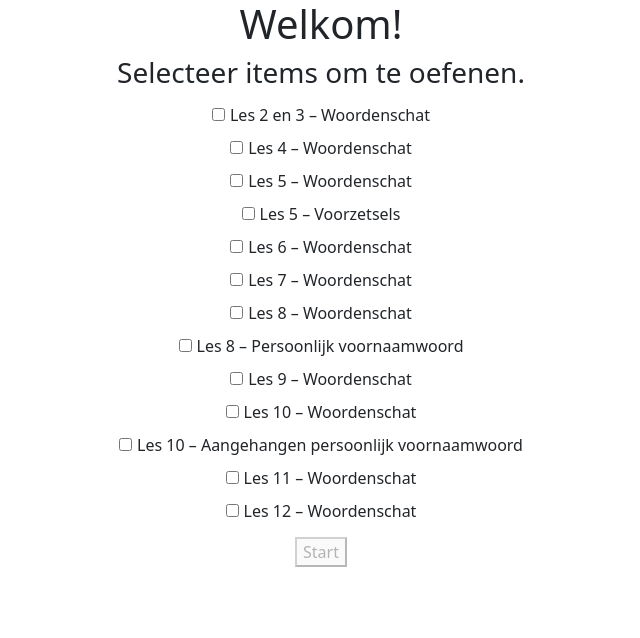
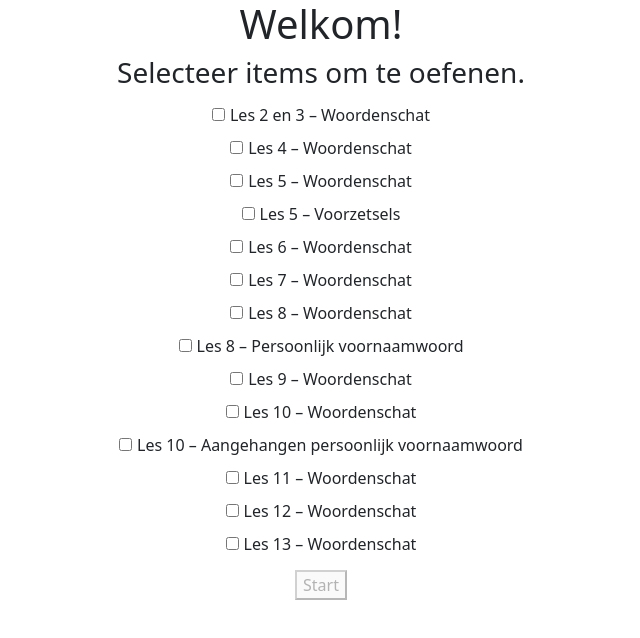
Before and after one commit to wilcomuit/bijbels-hebreeuws, a Vue app: page / in a window 1280 px wide. Shown: the top 638 px of the page, without its empty margins (319-959 px from the left). Built offline with nearby package versions, Linux system fonts and the light colour scheme.

Commit message:
Added lesson 13

```diff
--- a/src/lessons/_lessonList.ts
+++ b/src/lessons/_lessonList.ts
@@ -11,6 +11,7 @@ import lesson11Vocabulary from '@/lessons/lesson11/vocabulary'
 import lesson10AttachedPersonalPronouns from '@/lessons/lesson10/attachedPersonalPronouns'
 import lesson12Vocabulary from '@/lessons/lesson12/vocabulary'
 import lesson5Prepositions from '@/lessons/lesson5/prepositions'
+import lesson13Vocabulary from '@/lessons/lesson13/vocabulary'
 
 export default function lessonList() {
   return [
@@ -27,5 +28,6 @@ export default function lessonList() {
     lesson10AttachedPersonalPronouns,
     lesson11Vocabulary,
     lesson12Vocabulary,
+    lesson13Vocabulary
   ]
 }
--- /dev/null
+++ b/src/lessons/lesson13/vocabulary.ts
@@ -0,0 +1,185 @@
+const questions: Array<QuestionType> = [
+  {
+    question: 'אֵת',
+    answers: ['bij', 'met'],
+    type: 'woordenschat'
+  },
+  {
+    question: 'בּדל',
+    answers: ['hij scheidde zich af', 'hij zonderde zich af', 'hij werd afgezonderd'],
+    type: 'woordenschat'
+  },
+  {
+    question: 'בָּנָה',
+    answers: ['hij bouwde', 'hij hield in stand', 'hij bouwde weer op'],
+    type: 'woordenschat'
+  },
+  {
+    question: 'בּקשׁ',
+    answers: ['hij zocht', 'hij vroeg', 'hij eiste', 'hij eiste op'],
+    type: 'woordenschat'
+  },
+  {
+    question: 'בַּרְזֶל',
+    answers: ['ijzer'],
+    type: 'woordenschat'
+  },
+  {
+    question: 'דּבר',
+    answers: ['hij sprak'],
+    type: 'woordenschat'
+  },
+  {
+    question: 'זָכָר',
+    answers: ['man', 'mannelijk'],
+    type: 'woordenschat'
+  },
+  {
+    question: 'כֹּהֵן',
+    answers: ['priester'],
+    type: 'woordenschat'
+  },
+  {
+    question: 'כֶּרֶם',
+    answers: ['wijngaard'],
+    type: 'woordenschat'
+  },
+  {
+    question: 'כָּרַת',
+    answers: ['hij sneed af', 'hij sloot een verbond'],
+    type: 'woordenschat'
+  },
+  {
+    question: 'מִין',
+    answers: ['soort'],
+    type: 'woordenschat'
+  },
+  {
+    question: 'מִלְחָמָה',
+    answers: ['oorlog', 'strijd'],
+    type: 'woordenschat'
+  },
+  {
+    question: 'נְחֹשֶׁת',
+    answers: ['koper', 'brons'],
+    type: 'woordenschat'
+  },
+  {
+    question: 'נְקֵבָה',
+    answers: ['vrouw', 'vrouwelijk'],
+    type: 'woordenschat'
+  },
+  {
+    question: 'עָנָן',
+    answers: ['wolk', 'wolkendek'],
+    type: 'woordenschat'
+  },
+  {
+    question: 'פַּר',
+    answers: ['jonge stier', 'var'],
+    type: 'woordenschat'
+  },
+  {
+    question: 'קֶרֶב',
+    answers: ['binnenste'],
+    type: 'woordenschat'
+  },
+  {
+    question: 'אַיִל',
+    answers: ['ram'],
+    type: 'woordenschat'
+  },
+  {
+    question: 'בּוֹא',
+    answers: ['hij kwam', 'hij trad in', 'hij ging in', 'hij ging onder', 'hij kwam binnen'],
+    type: 'woordenschat'
+  },
+  {
+    question: 'זָכַר',
+    answers: ['hij herinnerde zich', 'hij dacht aan'],
+    type: 'woordenschat'
+  },
+  {
+    question: 'חָיָה',
+    answers: ['hij leefde', 'hij leefde op', 'hij herstelde'],
+    type: 'woordenschat'
+  },
+  {
+    question: 'מָשַׁל',
+    answers: ['hij heersde'],
+    type: 'woordenschat'
+  },
+  {
+    question: 'עֶבֶד',
+    answers: ['dienaar', 'knecht', 'slaaf'],
+    type: 'woordenschat'
+  },
+  {
+    question: 'עָבַר',
+    answers: ['hij stroomde over', 'hij ging voorbij', 'hij ging langs', 'hij ging verder', 'hij stak over'],
+    type: 'woordenschat'
+  },
+  {
+    question: 'עוֹלָם',
+    answers: ['eeuwigheid'],
+    type: 'woordenschat'
+  },
+  {
+    question: 'קוּם',
+    answers: ['hij stond op', 'hij kwam overeind'],
+    type: 'woordenschat'
+  },
+  {
+    question: 'שָׂפָה',
+    answers: ['lip', 'taal', 'oever', 'rand'],
+    type: 'woordenschat'
+  },
+  {
+    question: 'שָׁאַל',
+    answers: ['hij vroeg'],
+    type: 'woordenschat'
+  },
+  {
+    question: 'שָׁבַר',
+    answers: ['hij brak', 'hij brak in stukken'],
+    type: 'woordenschat'
+  },
+  {
+    question: 'שׁוּב',
+    answers: ['hij keerde om','hij keerde zich om', 'hij deed opnieuw', 'hij bekeerde zich'],
+    type: 'woordenschat'
+  },
+  {
+    question: 'שׁוֹפָר',
+    answers: ['sjofar', 'ramshoorn'],
+    type: 'woordenschat'
+  },
+  {
+    question: 'שָׁכַח',
+    answers: ['hij vergat'],
+    type: 'woordenschat'
+  },
+  {
+    question: 'שָׁפַט',
+    answers: ['hij sprak recht', 'hij velde een oordeel', 'hij richtte'],
+    type: 'woordenschat'
+  },
+  {
+    question: 'תָּמִיד',
+    answers: ['duur', 'bestendigheid', 'voortdurend', 'permanent'],
+    type: 'woordenschat'
+  },
+  {
+    question: 'תְּפִלָּה',
+    answers: ['gebed', 'lofzang'],
+    type: 'woordenschat'
+  }
+]
+const lesson13Vocabulary: LessonType = {
+  id: 'lesson13-vocabulary',
+  name: 'Les 13 – Woordenschat',
+  type: 'woordenschat',
+  active: false,
+  questions
+}
+export default lesson13Vocabulary
```
